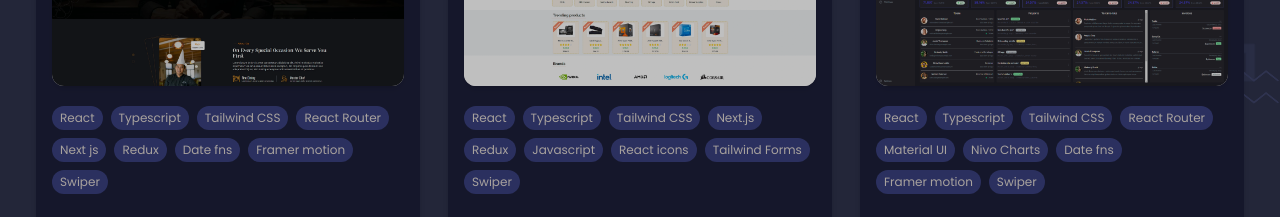
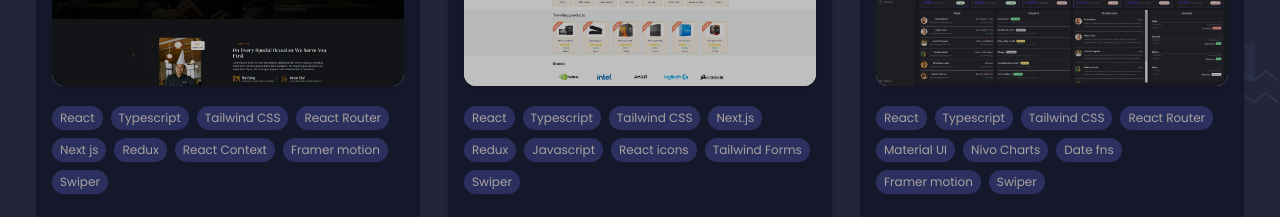
Before and after one commit to margsoftbf/Portfolio, a React (Vite) app: page / in a window 1280 px wide. Shown: the part 1978-2195 px from the top of the page. Built offline with nearby package versions, Linux system fonts and the light colour scheme.

Commit message:
Change domain

```diff
--- a/package.json
+++ b/package.json
@@ -1,5 +1,5 @@
 {
-	"homepage": "https://github.com/margsoftbf/Portfolio",
+	"homepage": "https://marcingarski.com",
 	"name": "portfolio",
 	"private": true,
 	"version": "0.0.0",
--- a/src/components/Portfolio/Portfolio.jsx
+++ b/src/components/Portfolio/Portfolio.jsx
@@ -20,7 +20,7 @@ const projects = [
 			'React Router',
 			'Next js',
 			'Redux',
-			'Date fns',
+			'React Context',
 			'Framer motion',
 			'Swiper',
 		],
```
Also changed, not shown: 3 other files (tests, documents, lock files or other folders).
